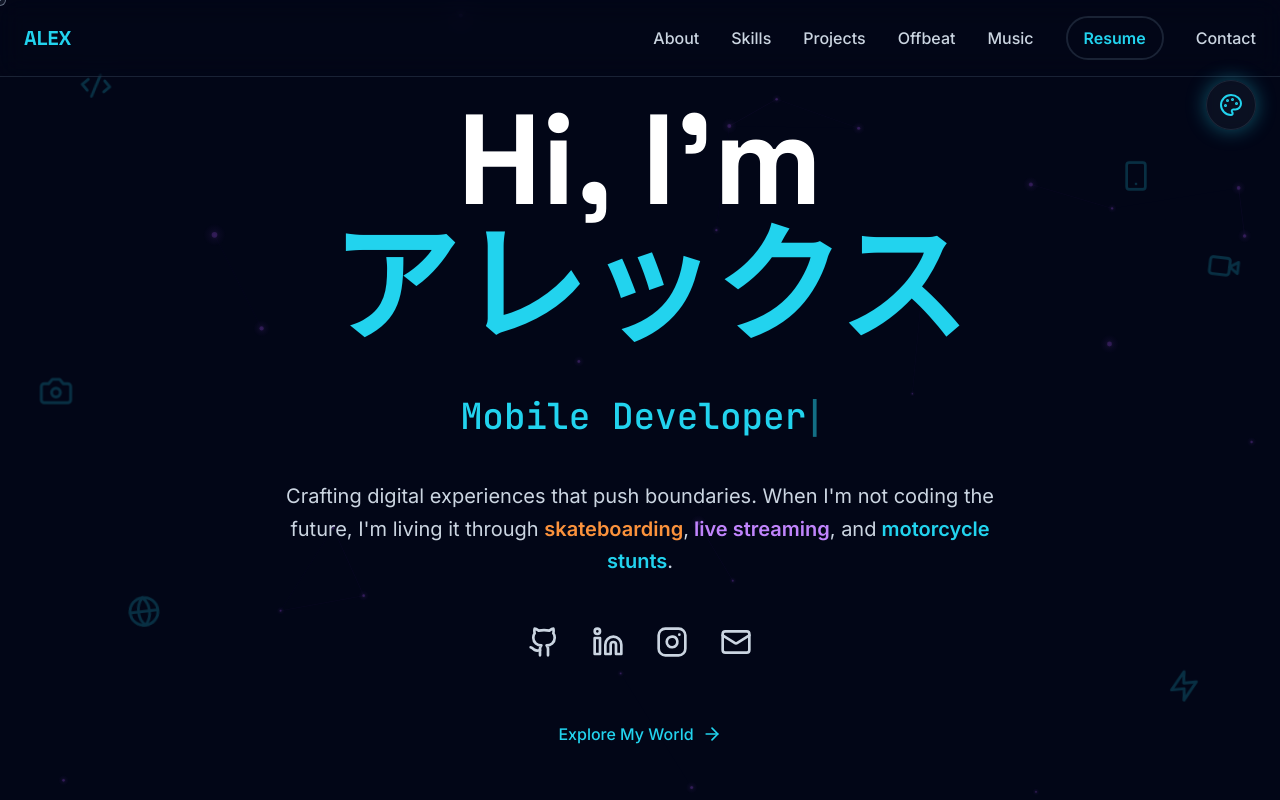
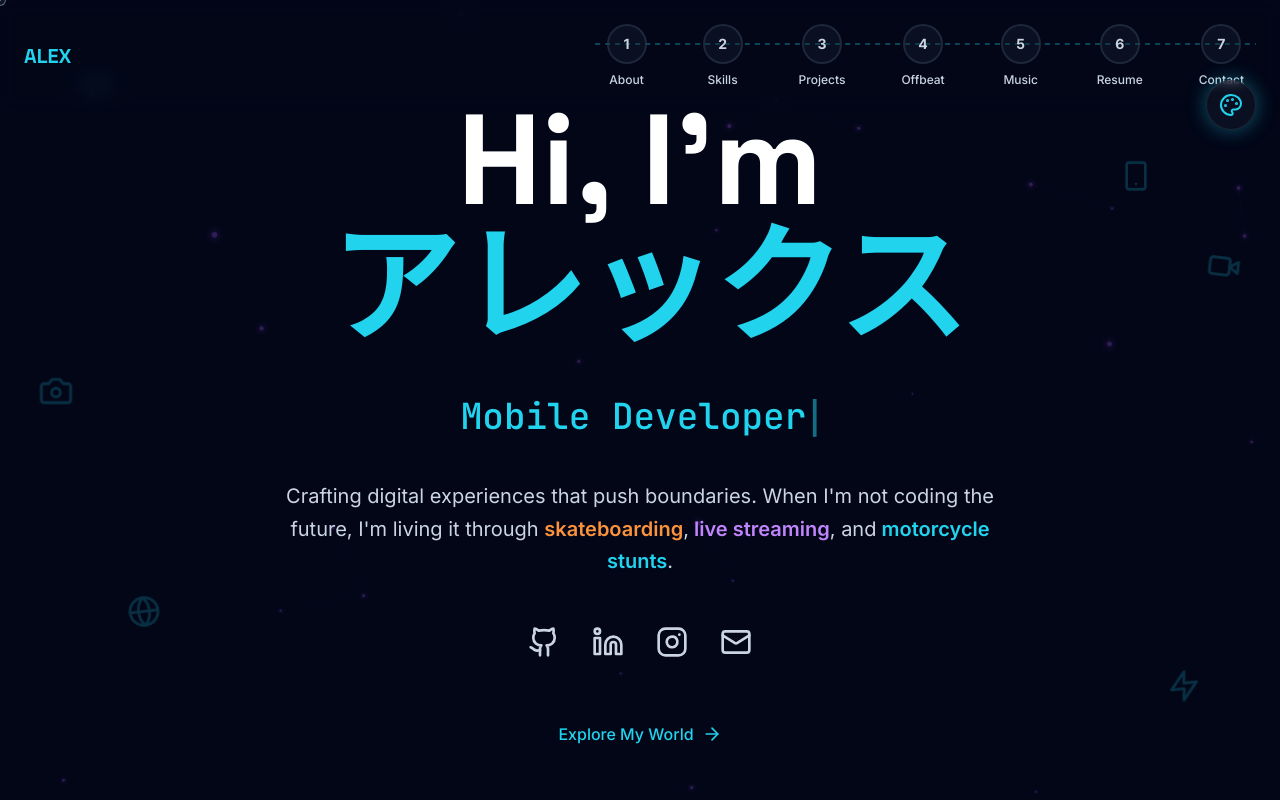
Before and after one commit to samratjagtap/PortfolioWebsite, a React (Vite) app: page / in a window 1280 px wide. Shown: the top 800 px of the page. Built offline with nearby package versions, Linux system fonts and the light colour scheme.

Commit message:
Updated App.tsx

```diff
--- a/src/App.tsx
+++ b/src/App.tsx
@@ -386,44 +386,73 @@ function AppContent() {
       <ThemeSwitcher />
 
       {/* Navigation */}
-      {/* Clean Header Navigation */}
-      <header className={`fixed top-0 left-0 right-0 z-40 ${themeConfig.cardBg}/80 backdrop-blur-md ${themeConfig.border} border-b`}>
-        <div className="container mx-auto px-6 py-4">
+      {/* Roadmap Navigation */}
+      <header className={`fixed top-0 left-0 right-0 z-40 ${themeConfig.cardBg}/90 backdrop-blur-md`}>
+        <div className="container mx-auto px-6 py-6">
           <div className="flex items-center justify-between">
             <div className="text-xl font-display font-bold">
               <GlitchText text="ALEX" className={`${themeConfig.accent} font-bold`} />
             </div>
 
-            {/* Desktop Navigation */}
-            <nav className="hidden md:flex items-center space-x-8">
+            {/* Desktop Roadmap Navigation */}
+            <nav className="hidden lg:block relative">
+              <svg className="absolute inset-0 w-full h-full pointer-events-none" style={{ top: '50%', transform: 'translateY(-50%)' }}>
+                <path
+                  d="M 0 20 Q 90 20, 120 20 T 240 20 T 360 20 T 480 20 T 600 20 T 720 20 T 840 20"
+                  stroke={themeConfig.accent.includes('cyan') ? 'rgba(34, 211, 238, 0.3)' :
+                         themeConfig.accent.includes('orange') ? 'rgba(251, 146, 60, 0.3)' :
+                         themeConfig.accent.includes('purple') ? 'rgba(168, 85, 247, 0.3)' :
+                         'rgba(34, 211, 238, 0.3)'}
+                  strokeWidth="2"
+                  fill="none"
+                  strokeDasharray="5,5"
+                  className="animate-pulse"
+                />
+              </svg>
+              <div className="flex items-center relative">
                 {[
-                { id: 'about', label: 'About' },
-                { id: 'skills', label: 'Skills' },
-                { id: 'projects', label: 'Projects' },
-                { id: 'offbeat', label: 'Offbeat' },
-                { id: 'music', label: 'Music' },
-                { id: 'resume', label: 'Resume' },
-                { id: 'contact', label: 'Contact' },
-              ].map((item) => (
+                  { id: 'about', label: 'About', step: 1 },
+                  { id: 'skills', label: 'Skills', step: 2 },
+                  { id: 'projects', label: 'Projects', step: 3 },
+                  { id: 'offbeat', label: 'Offbeat', step: 4 },
+                  { id: 'music', label: 'Music', step: 5 },
+                  { id: 'resume', label: 'Resume', step: 6 },
+                  { id: 'contact', label: 'Contact', step: 7 },
+                ].map((item, index) => (
+                  <div key={item.id} className="relative group">
                     <button
-                  key={item.id}
                       onClick={() => item.id === 'resume' ? setIsResumeModalOpen(true) : scrollToSection(item.id)}
-                  className={`${item.id === 'resume' ?
-                    `px-4 py-2 rounded-full border-2 ${themeConfig.border} ${themeConfig.accent} hover:${themeConfig.accent.replace('text-', 'bg-')} hover:text-white transition-all duration-300 font-semibold` :
-                    `${themeConfig.textSecondary} hover:${themeConfig.accent} transition-colors duration-300 font-medium`
-                  } ${
-                    activeSection === item.id ? themeConfig.accent : ''
+                      className={`relative flex flex-col items-center transition-all duration-300 px-3 ${
+                        index < 6 ? 'mr-8' : ''
                       }`}
                     >
+                      <div className={`relative mb-2 w-10 h-10 rounded-full flex items-center justify-center font-bold text-sm transition-all duration-300 ${
+                        activeSection === item.id
+                          ? `${themeConfig.accent.replace('text-', 'bg-')} text-white shadow-lg scale-110`
+                          : `${themeConfig.cardBg} ${themeConfig.border} border-2 ${themeConfig.textSecondary} group-hover:border-current group-hover:${themeConfig.accent} group-hover:scale-105`
+                      }`}>
+                        {item.step}
+                        {activeSection === item.id && (
+                          <div className={`absolute inset-0 rounded-full ${themeConfig.accent.replace('text-', 'bg-')} opacity-50 animate-ping`}></div>
+                        )}
+                      </div>
+                      <span className={`text-xs font-medium transition-colors duration-300 whitespace-nowrap ${
+                        activeSection === item.id
+                          ? themeConfig.accent
+                          : `${themeConfig.textSecondary} group-hover:${themeConfig.accent}`
+                      }`}>
                         {item.label}
+                      </span>
                     </button>
+                  </div>
                 ))}
+              </div>
             </nav>
 
             {/* Mobile Menu Button */}
             <button
               onClick={() => setIsMenuOpen(!isMenuOpen)}
-              className={`md:hidden p-2 ${themeConfig.textSecondary} hover:${themeConfig.accent} transition-colors`}
+              className={`lg:hidden p-2 ${themeConfig.textSecondary} hover:${themeConfig.accent} transition-colors`}
             >
               {isMenuOpen ? <X className="w-6 h-6" /> : <Menu className="w-6 h-6" />}
             </button>
@@ -431,30 +460,53 @@ function AppContent() {
 
           {/* Mobile Navigation */}
           {isMenuOpen && (
-            <nav className="md:hidden mt-4 pb-4 border-t border-slate-700/50 pt-4">
-              <div className="flex flex-col space-y-3">
+            <nav className="lg:hidden mt-6 pb-4">
+              <div className="relative">
+                <div className={`absolute left-6 top-0 bottom-0 w-0.5 ${themeConfig.accent.replace('text-', 'bg-')} opacity-30`}></div>
+                <div className="space-y-1">
                   {[
-                  { id: 'about', label: 'About' },
-                  { id: 'skills', label: 'Skills' },
-                  { id: 'projects', label: 'Projects' },
-                  { id: 'offbeat', label: 'Offbeat' },
-                  { id: 'music', label: 'Music' },
-                  { id: 'resume', label: 'Resume' },
-                  { id: 'contact', label: 'Contact' },
+                    { id: 'about', label: 'About', step: 1 },
+                    { id: 'skills', label: 'Skills', step: 2 },
+                    { id: 'projects', label: 'Projects', step: 3 },
+                    { id: 'offbeat', label: 'Offbeat', step: 4 },
+                    { id: 'music', label: 'Music', step: 5 },
+                    { id: 'resume', label: 'Resume', step: 6 },
+                    { id: 'contact', label: 'Contact', step: 7 },
                   ].map((item) => (
                     <button
                       key={item.id}
-                    onClick={() => item.id === 'resume' ? setIsResumeModalOpen(true) : scrollToSection(item.id)}
-                    className={`text-left ${item.id === 'resume' ?
-                      `px-3 py-2 rounded-lg border ${themeConfig.border} ${themeConfig.accent} hover:${themeConfig.accent.replace('text-', 'bg-')} hover:text-white transition-all duration-300 font-semibold` :
-                      `${themeConfig.textSecondary} hover:${themeConfig.accent} transition-colors duration-300 font-medium py-2`
-                    } ${
-                      activeSection === item.id ? themeConfig.accent : ''
+                      onClick={() => {
+                        if (item.id === 'resume') {
+                          setIsResumeModalOpen(true);
+                        } else {
+                          scrollToSection(item.id);
+                        }
+                        setIsMenuOpen(false);
+                      }}
+                      className={`flex items-center w-full py-3 pl-2 pr-4 transition-all duration-300 group ${
+                        activeSection === item.id ? 'scale-105' : ''
                       }`}
                     >
+                      <div className={`relative w-10 h-10 rounded-full flex items-center justify-center font-bold text-sm mr-4 transition-all duration-300 ${
+                        activeSection === item.id
+                          ? `${themeConfig.accent.replace('text-', 'bg-')} text-white shadow-lg`
+                          : `${themeConfig.cardBg} ${themeConfig.border} border-2 ${themeConfig.textSecondary} group-hover:border-current group-hover:${themeConfig.accent}`
+                      }`}>
+                        {item.step}
+                        {activeSection === item.id && (
+                          <div className={`absolute inset-0 rounded-full ${themeConfig.accent.replace('text-', 'bg-')} opacity-30 animate-ping`}></div>
+                        )}
+                      </div>
+                      <span className={`font-medium transition-colors duration-300 ${
+                        activeSection === item.id
+                          ? themeConfig.accent
+                          : `${themeConfig.textSecondary} group-hover:${themeConfig.accent}`
+                      }`}>
                         {item.label}
+                      </span>
                     </button>
                   ))}
+                </div>
               </div>
             </nav>
           )}
```
Lines whose indentation alone changed are shown as unchanged.
